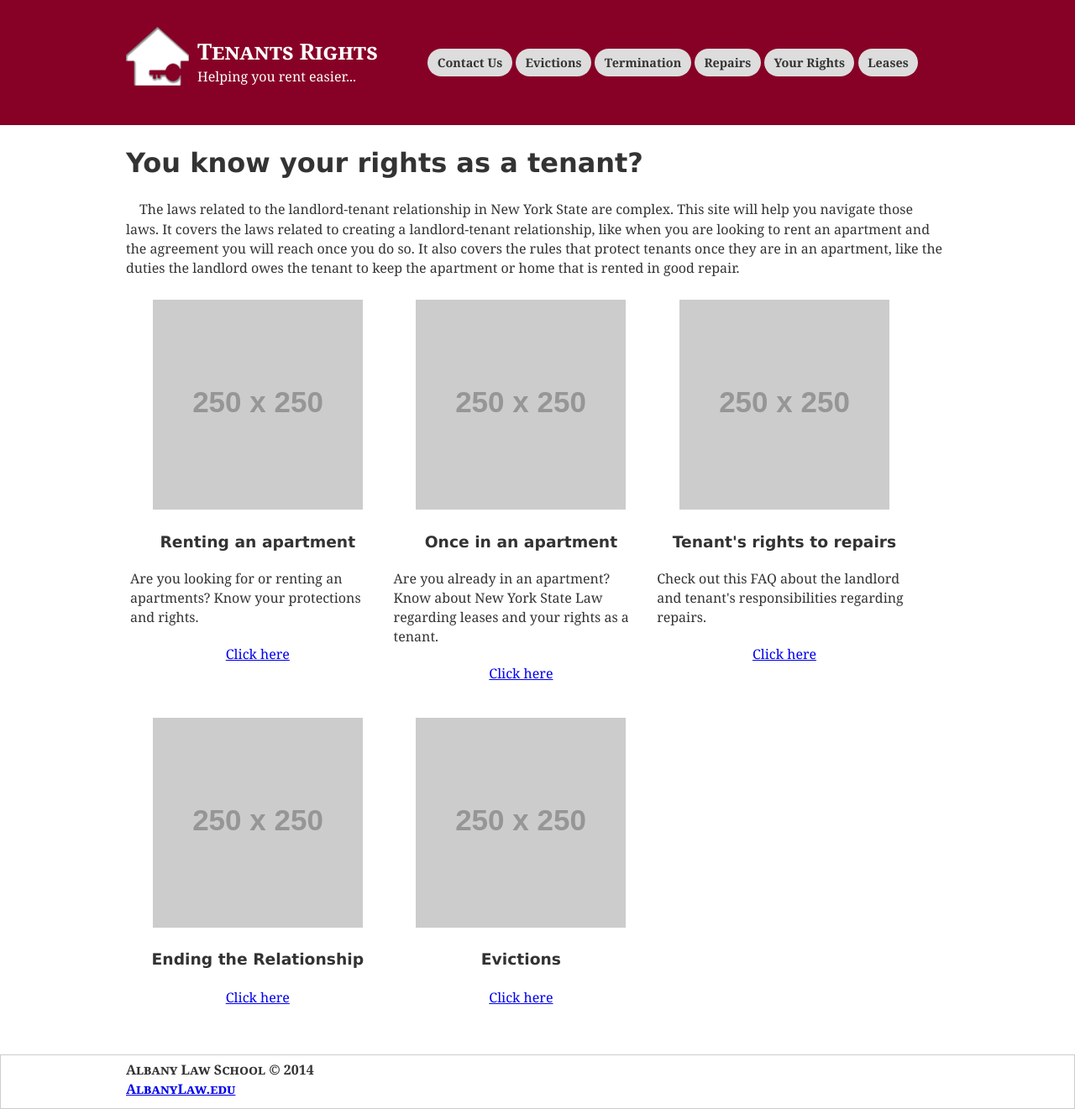
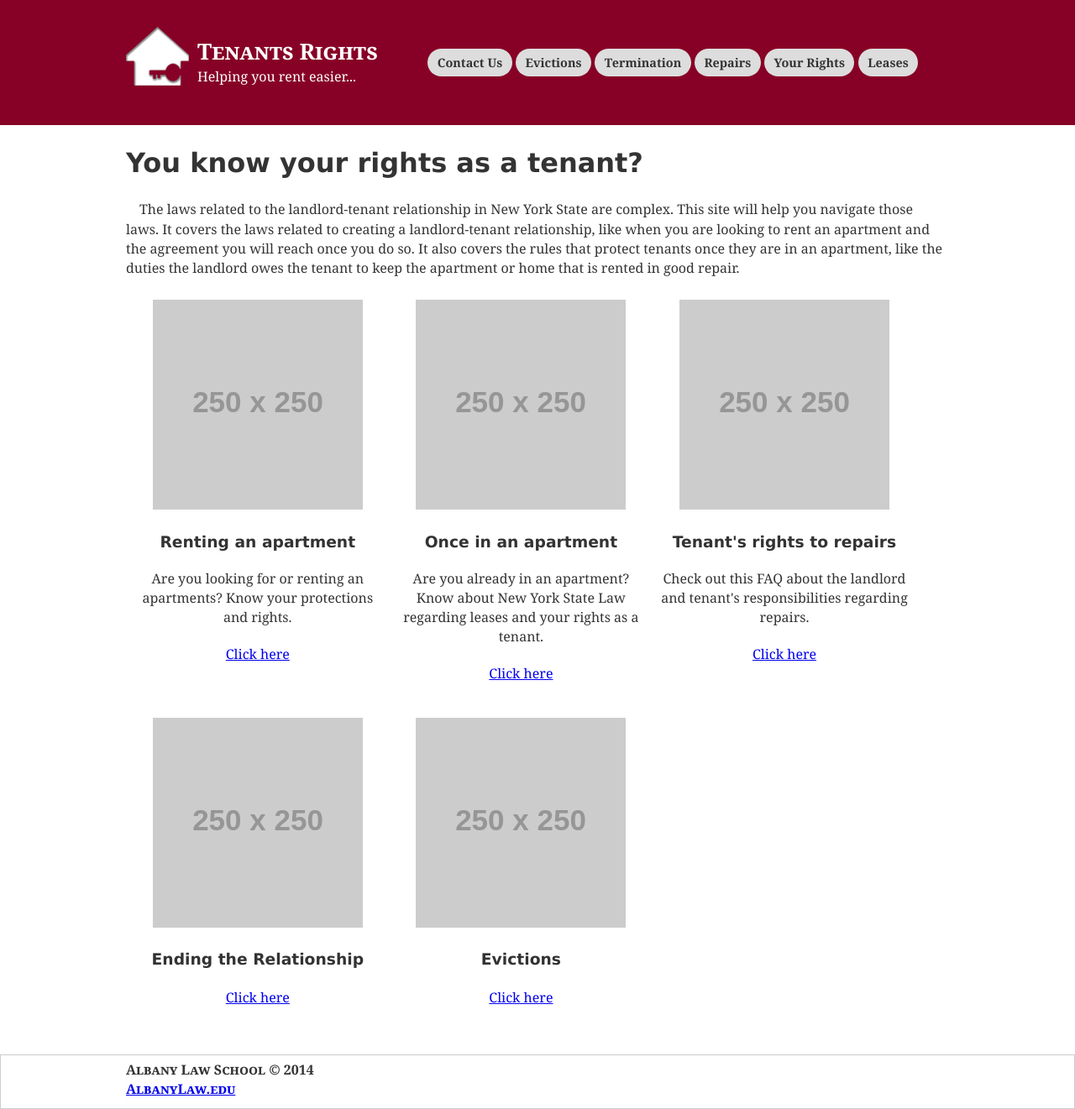
Before and after one commit to iinf362/team5, a Jekyll site: the page built from index.html, in a window 1280 px wide. Shown: the whole page at 84% size. Built offline with Jekyll 4.4.1, drawn with Linux system fonts in a browser that asks for light colours.

Commit message:
Update style.css

```diff
--- a/css/style.css
+++ b/css/style.css
@@ -288,12 +288,9 @@ p.welcome-text, .welcome-title{
 	padding: 5px;
 }
 
-.section-text{
-	text-align: center;
-}
-
 .section-title, p.section-description{
 	text-indent: 0;
+	text-align: center;
 }
 
 .section-img{
```
